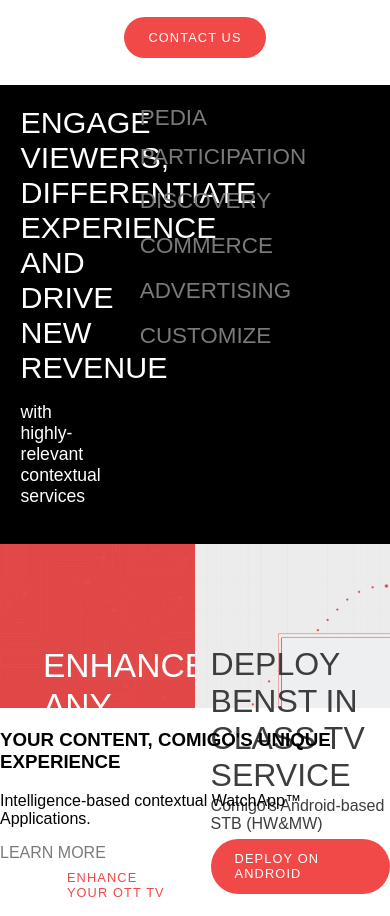
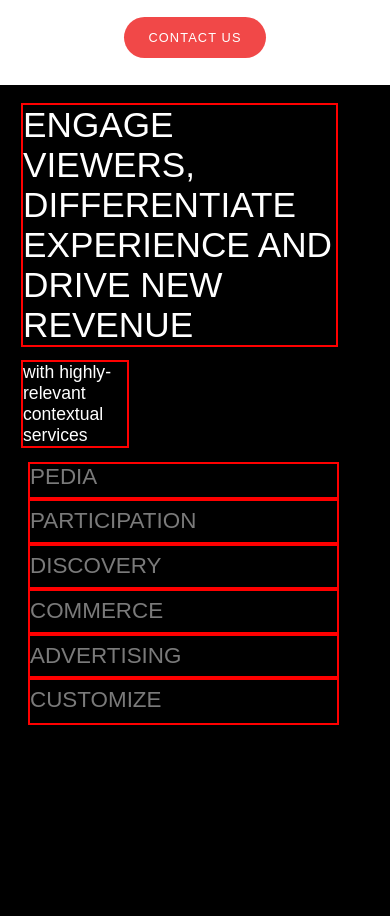
Before and after one commit to roibendet/comigo, a website: page index.html in a window 390 px wide. Shown: the part 1112-2028 px from the top of the page. Drawn offline with nearby package versions, Linux system fonts and the light colour scheme.

Commit message:
responsive-max-width-700-services-section

```diff
--- a/styles/main.css
+++ b/styles/main.css
@@ -39,7 +39,7 @@ a:active {
 /*Buttons*/
 
 .white-btn:link,
-.white-btn:visited ,
+.white-btn:visited,
 .white-btn:hover,
 .white-btn:active {
 
@@ -63,7 +63,6 @@ a:active {
   transition-duration: 0.2s, 0.2s;
   letter-spacing: 0.07rem;
 }
-
 
 /* Top part of the site */
 
@@ -339,8 +338,6 @@ dd {
   z-index: -200;
   position: absolute;
 }
-
-
 
 .third-dl {
   height: 100%;
@@ -1234,21 +1231,16 @@ dd > figure > img {
     font-size: 0.8rem;
   }
 
-  /*
-    ---------800--------End Of Nav--------------------
-    */
-  /*
-  ------------800-------First Section-----------------
-   */
-  /*.first-section h1 {
+  /*---------------Third Section-------------------
+
+ */
+
+  .third-left h3 {
     font-size: 1.5rem;
   }
+}
 
-  .first-section h2 {
-    font-size: 2.5rem;
-  }*/
 
-}
 
 @media (max-width: 700px) {
   .first-section {
@@ -1368,6 +1360,41 @@ dd > figure > img {
   .first-section {
     height: 100vh;
   }
+
+
+  /*---------------Third Section-------------------
+
+*/
+  .third-left {
+    width: 100%;
+      }
+  .third-left h3 {
+    font-size: 2.2rem;
+    outline: solid 2px red;
+    width: 90%;
+  }
+  .third-left p {
+    outline: red 2px solid;
+    width: 30%;
+  }
+  .third-middle dt {
+    outline: 2px solid red;
+    width: 240%;
+  }
+.third-middle dl {
+  padding-bottom: 170%;
+}
+
+dt:hover + dd  {
+  width: 100%;
+  padding-top: 5%;
+  right: -32%;
+  top: 35%;
+}
+  dt:hover + dd figcaption {
+  height: 7%;
+  }
+
 }
 
 /*  .first-section h1 {
```
